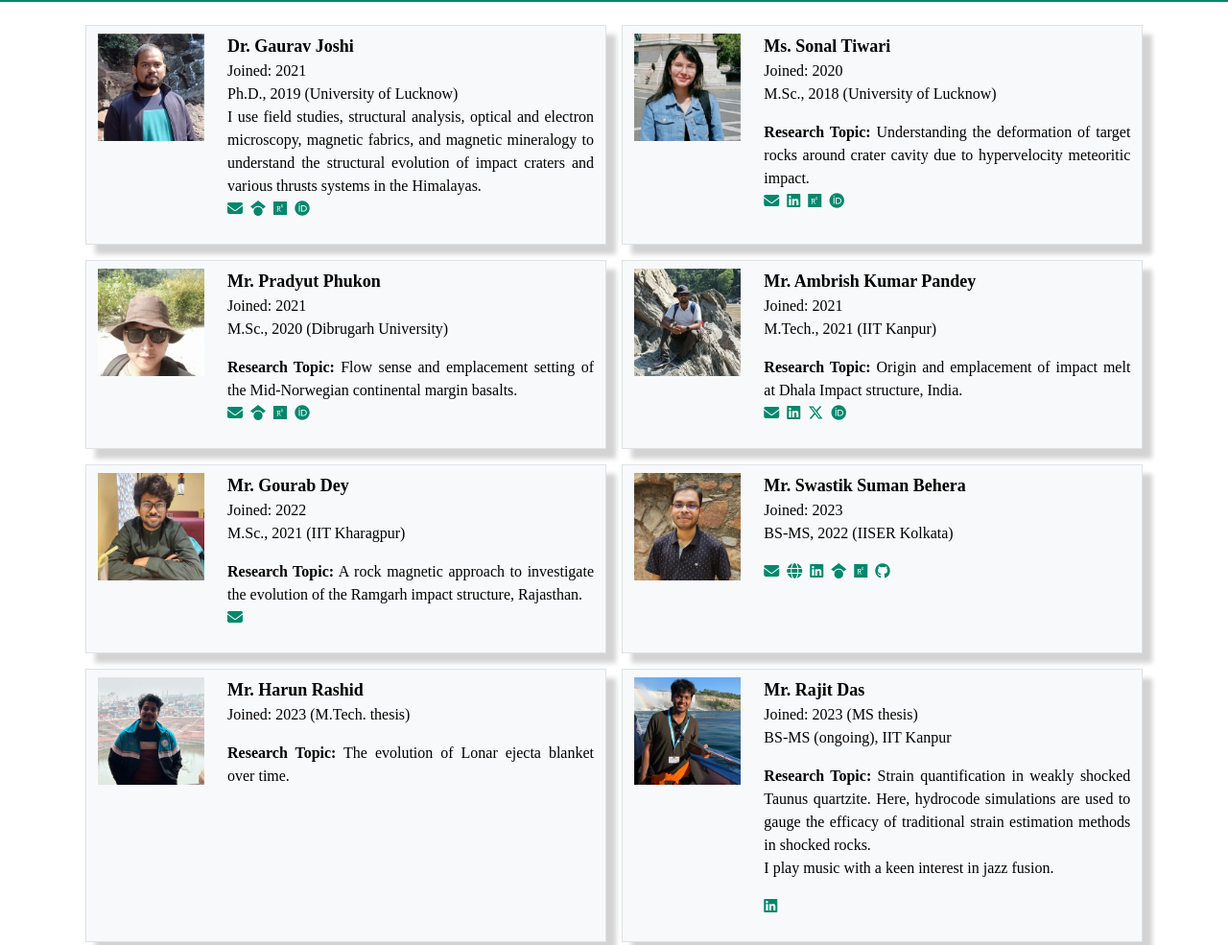
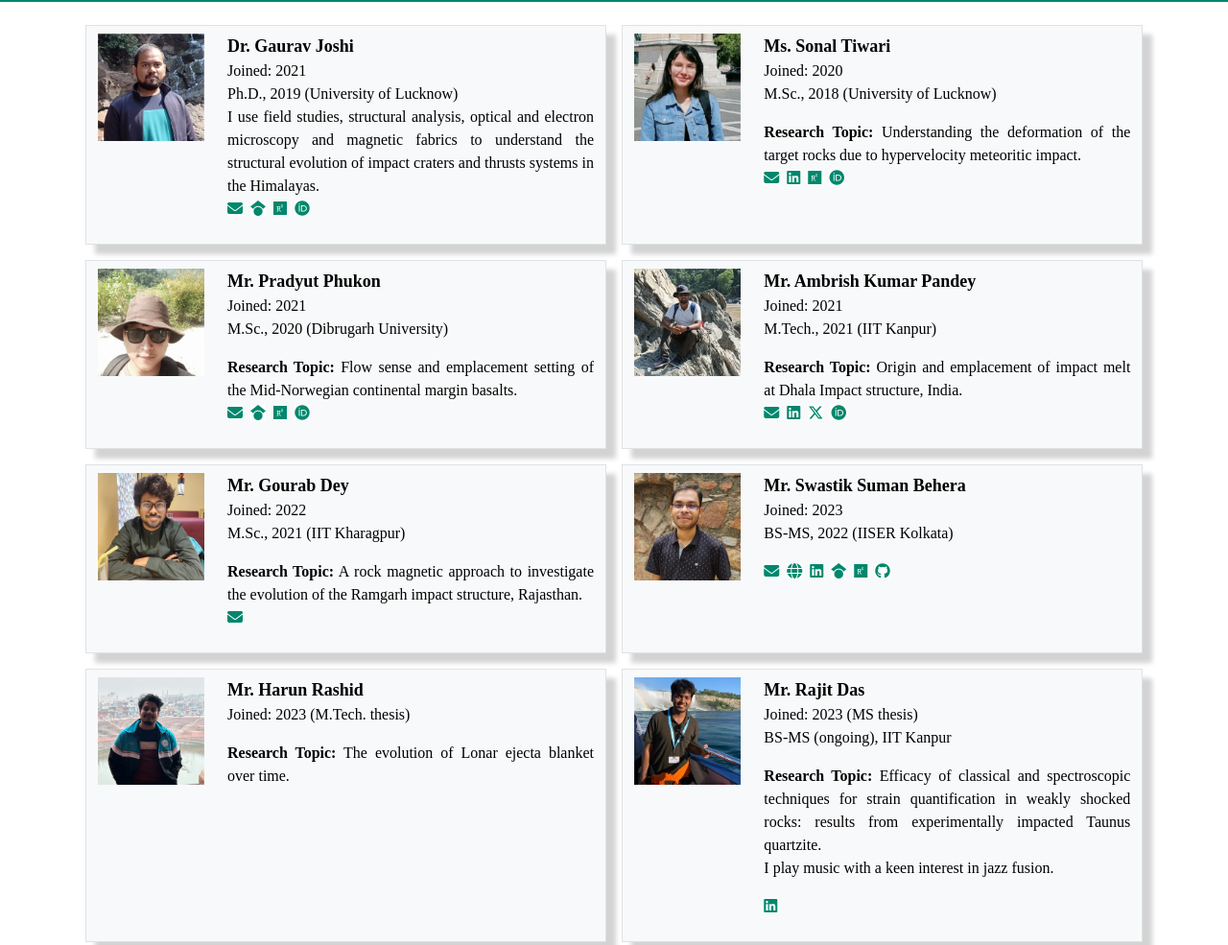
Before and after one commit to amarag-iitk/amarag-iitk.github.io, a plain HTML site: page pages/team.html in a window 1280 px wide. Shown: the part 120-1105 px from the top of the page at 96% size. Drawn offline with nearby package versions, Linux system fonts and the light colour scheme.

Commit message:
Update team.html

```diff
--- a/pages/team.html
+++ b/pages/team.html
@@ -97,7 +97,7 @@
                 <strong class="normal-text-header">Dr. Gaurav Joshi</strong>
                 <p class="normal-text">Joined: 2021<br>
                 Ph.D., 2019 (University of Lucknow)<br>
-                I use field studies, structural analysis, optical and electron microscopy, magnetic fabrics, and magnetic mineralogy to understand the structural evolution of impact craters and various thrusts systems in the Himalayas.<br>
+                I use field studies, structural analysis, optical and electron microscopy and magnetic fabrics to understand the structural evolution of impact craters and thrusts systems in the Himalayas.<br>
                 <a href="mailto:gjoshi@iitk.ac.in" target="_blank"><i class="fa-solid fa-envelope primary-atn"></i></a>&nbsp
                 <a href="https://scholar.google.com/citations?hl=en&user=ESRviwgAAAAJ" target="_blank"><i class="fa-brands fa-google-scholar primary-atn"></i></a>&nbsp
                 <a href="https://www.researchgate.net/profile/Gaurav-Joshi-19" target="_blank"><i class="fa-brands fa-researchgate primary-atn"></i></a>&nbsp
@@ -117,7 +117,7 @@
                 M.Sc., 2018 (University of Lucknow)<br>
                 </p>
                 <p class="normal-text">
-                <b>Research Topic:</b> Understanding the deformation of target rocks around crater cavity due to hypervelocity meteoritic impact.<br>
+                <b>Research Topic:</b> Understanding the deformation of the target rocks due to hypervelocity meteoritic impact.<br>
                 <a href="mailto:sonaljp20@iitk.ac.in" target="_blank"><i class="fa-solid fa-envelope primary-atn"></i></a>&nbsp
                 <a href="https://www.linkedin.com/in/sonal-tiwari-b880041ab/" target="_blank"><i class="fa-brands fa-linkedin primary-atn"></i></a>&nbsp
                 <a href="https://www.researchgate.net/profile/Sonal_Tiwari5" target="_blank"><i class="fa-brands fa-researchgate primary-atn"></i></a>&nbsp
@@ -230,7 +230,7 @@
                 BS-MS (ongoing), IIT Kanpur
                 </p>
                 <p class="normal-text">
-                <b>Research Topic:</b> Strain quantification in weakly shocked Taunus quartzite. Here, hydrocode simulations are used to gauge the efficacy of traditional strain estimation methods in shocked rocks.<br>
+                <b>Research Topic:</b> Efficacy of classical and spectroscopic techniques for strain quantification in weakly shocked rocks: results from experimentally impacted Taunus quartzite.<br>
                                         I play music with a keen interest in jazz fusion.
                 </p>
                 <p class="normal-text">
```
